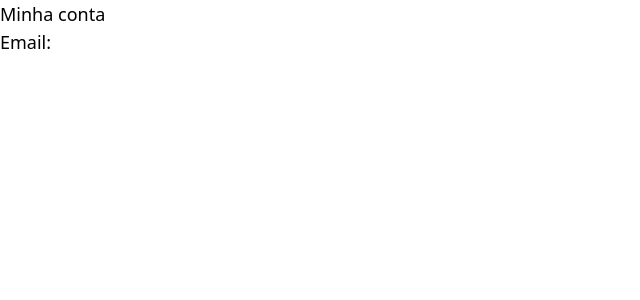
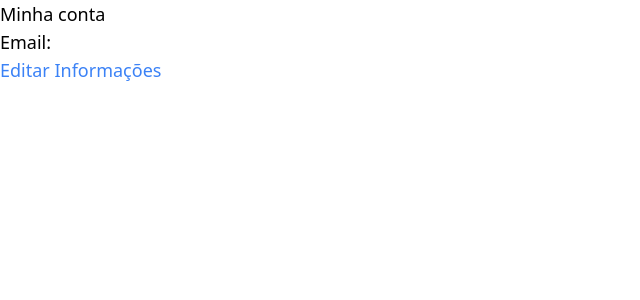
Before and after one commit to yannidilly/mathmania, a Next.js app in the folder app/: page /account in a window 1280 px wide. Shown: the top 300 px of the page, without its empty margins (0-640 px from the left). Built offline with nearby package versions, Linux system fonts and the light colour scheme; no server answers.

Commit message:
feat: Adiciona link para editar informações na página de conta

```diff
--- a/app/src/app/account/page.jsx
+++ b/app/src/app/account/page.jsx
@@ -1,18 +1,24 @@
-
+'use client';
 import React from 'react';
 import { useAuth } from '../context/Auth';
 
 const Account = () => {
-  const { user , updateAccountInfo } = useAuth();
-  // console.log('email: ', user);
+  const { user } = useAuth();
+
   return (
     <main className='text-lg'>
-        <section>
-          <h1> Minha conta </h1>
-          <h2 onClick={updateAccountInfo}>Email: {user?.email}</h2>
-          <h2>{user?.name}</h2>
-        </section>
+      <section>
+        <h1> Minha conta </h1>
+        <h2>Email: {user?.email}</h2>
+        <h2>{user?.name}</h2>
+
+        <a
+          href="/account/edit"
+          className="text-blue-500 hover:underline mt-4">Editar Informações</a>
+
+      </section>
     </main>
-  )
+  );
 };
+
 export default Account;
```
